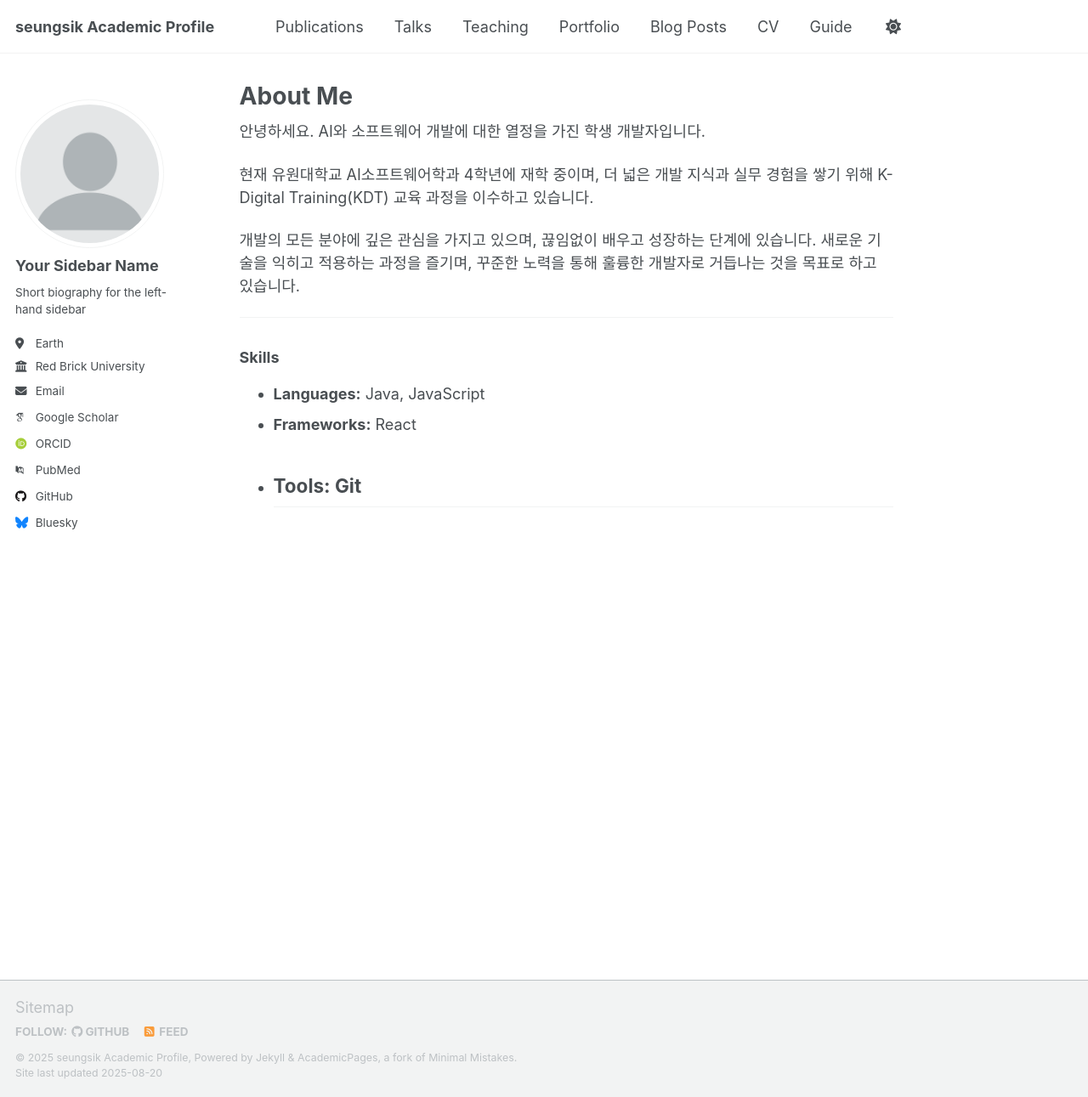
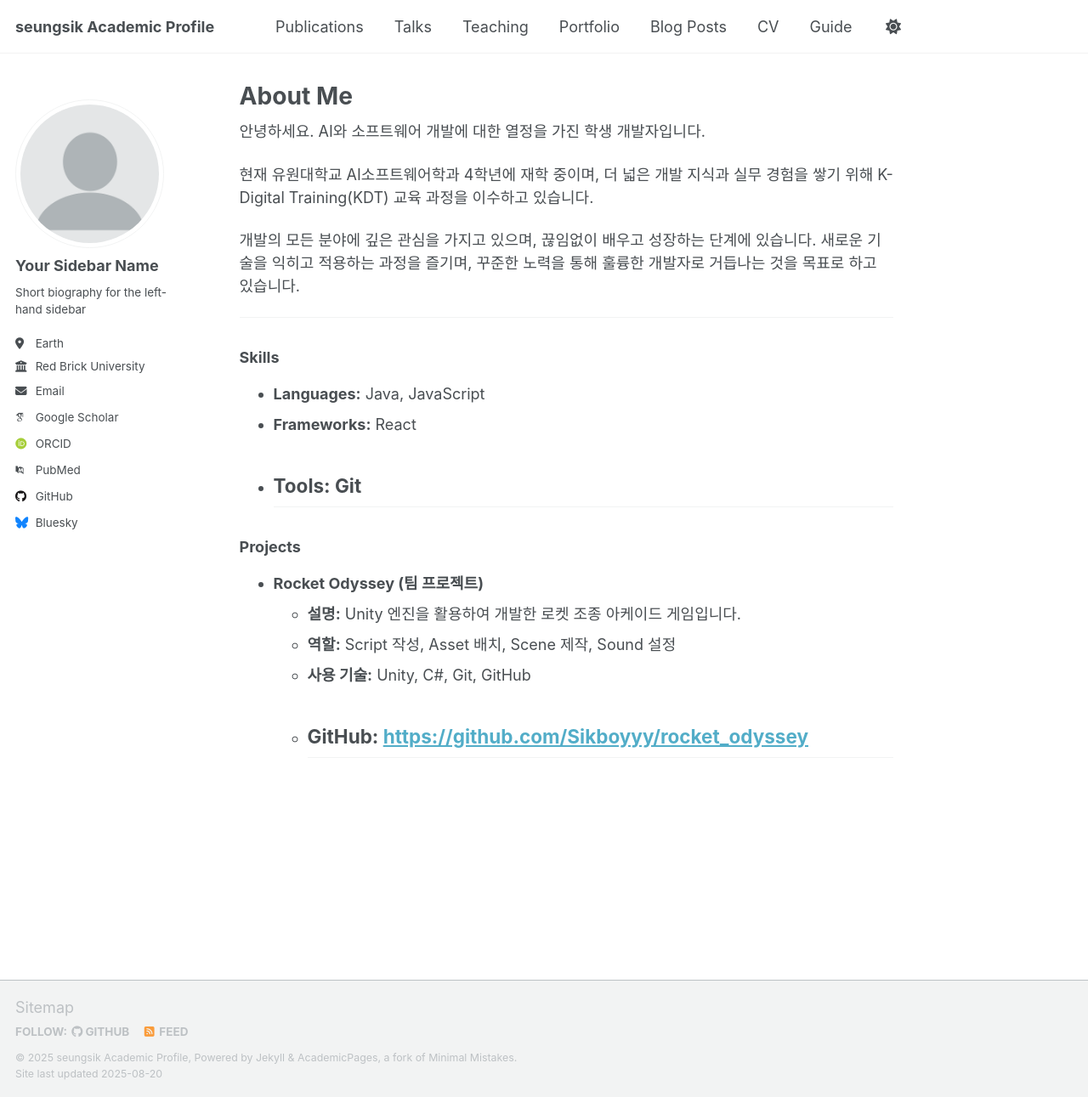
Before and after one commit to Sikboyyy/sikboyyy.github.io, a Jekyll site: the page built from _pages/about.md, in a window 1280 px wide and 1291 px high. Shown: the whole window at 85% size. Built offline with Jekyll 4.4.1, drawn with Linux system fonts in a browser that asks for light colours; some web fonts are replaced; a script that is not in the unit is left out.

Commit message:
feat: 자기소개에 Projects 섹션 추가

```diff
--- a/_pages/about.md
+++ b/_pages/about.md
@@ -20,3 +20,12 @@ redirect_from:
 *   **Frameworks:** React
 *   **Tools:** Git
 ---
+
+### Projects
+
+*   **Rocket Odyssey (팀 프로젝트)**
+    *   **설명:** Unity 엔진을 활용하여 개발한 로켓 조종 아케이드 게임입니다.
+    *   **역할:** Script 작성, Asset 배치, Scene 제작, Sound 설정
+    *   **사용 기술:** Unity, C#, Git, GitHub
+    *   **GitHub:** [https://github.com/Sikboyyy/rocket_odyssey](https://github.com/Sikboyyy/rocket_odyssey)
+---
```
